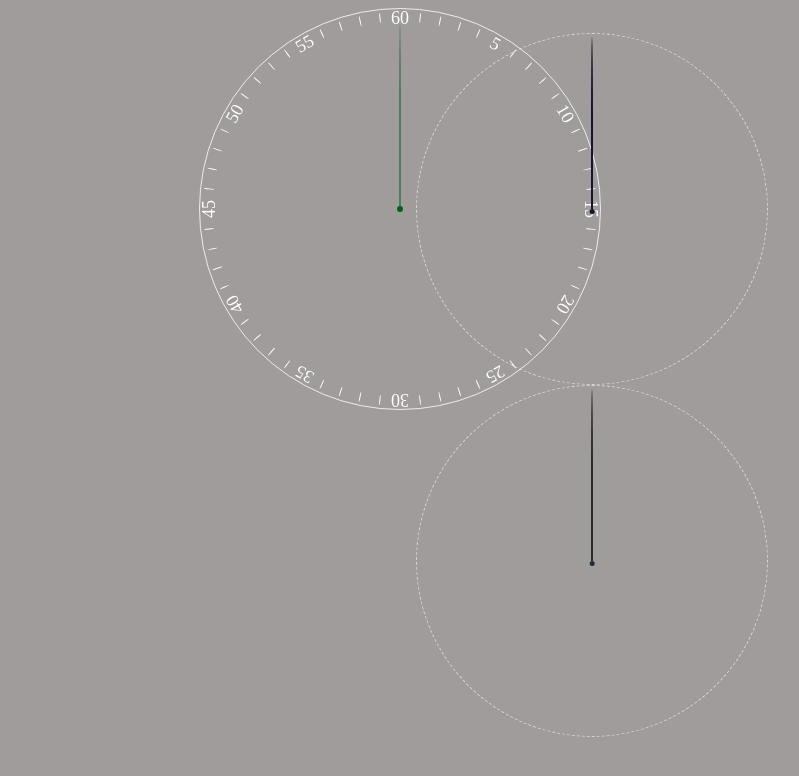
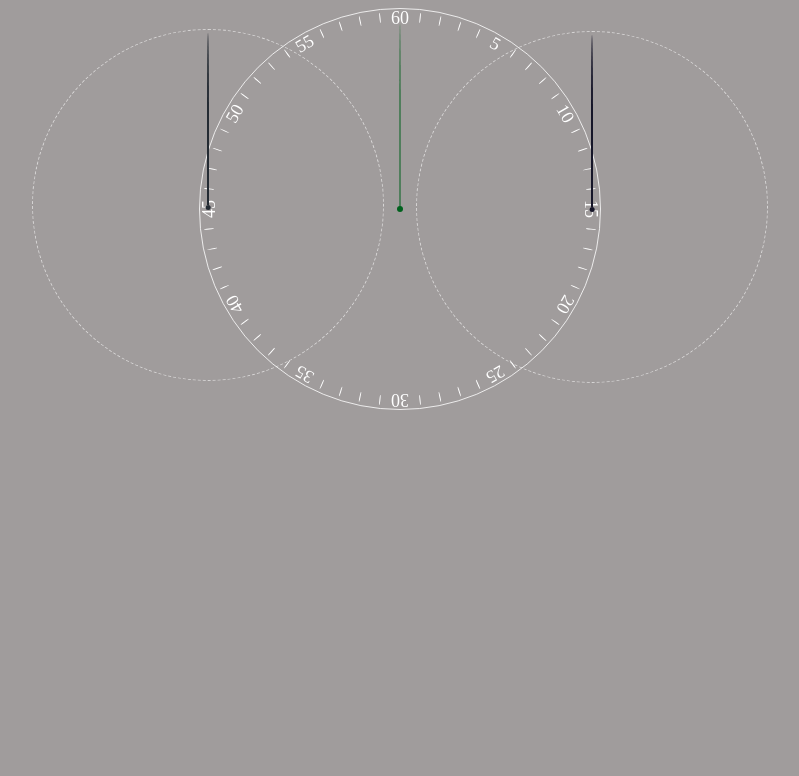
Before and after one commit to nacifyas/clock-design, a plain HTML site: page index.html in a window 1280 px wide. Shown: the top 776 px of the page, without its empty margins (248-1047 px from the left). Drawn offline with Linux system fonts and the light colour scheme.

Commit message:
Positions established

```diff
--- a/styles.css
+++ b/styles.css
@@ -186,6 +186,7 @@ body {
     bottom: 50%;
     transform: translate(-50%, -50%);
     left: 98%;
+    top: 49.6%;
 }
 
 .hour-clock::after {
@@ -202,7 +203,6 @@ body {
     left: 50%;
     transform: translateX(-50%);
 }
-
 
 .hour-hand {
     --rotation: 0;
@@ -221,7 +221,6 @@ body {
 
 .hour-clock {
     position: relative;
-    left: 100%;
     border-radius: 50%;
     border: dashed rgba(255,255,255,.6) 1.6px;
     --diam: 350px;
@@ -230,5 +229,6 @@ body {
     top: 50%;
     bottom: 50%;
     transform: translate(-50%, -50%);
-    left: 98%;
+    left: 2%;
+    top: -39%;
 }
```
